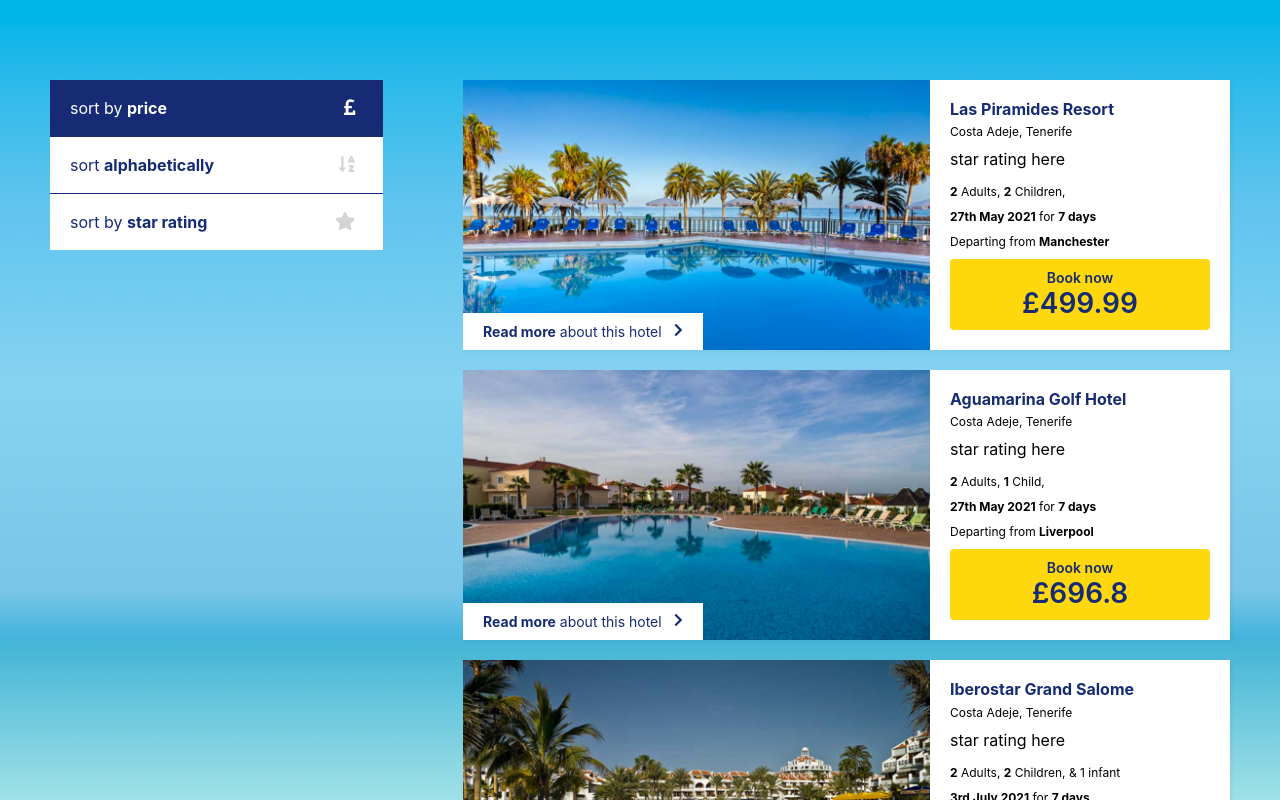
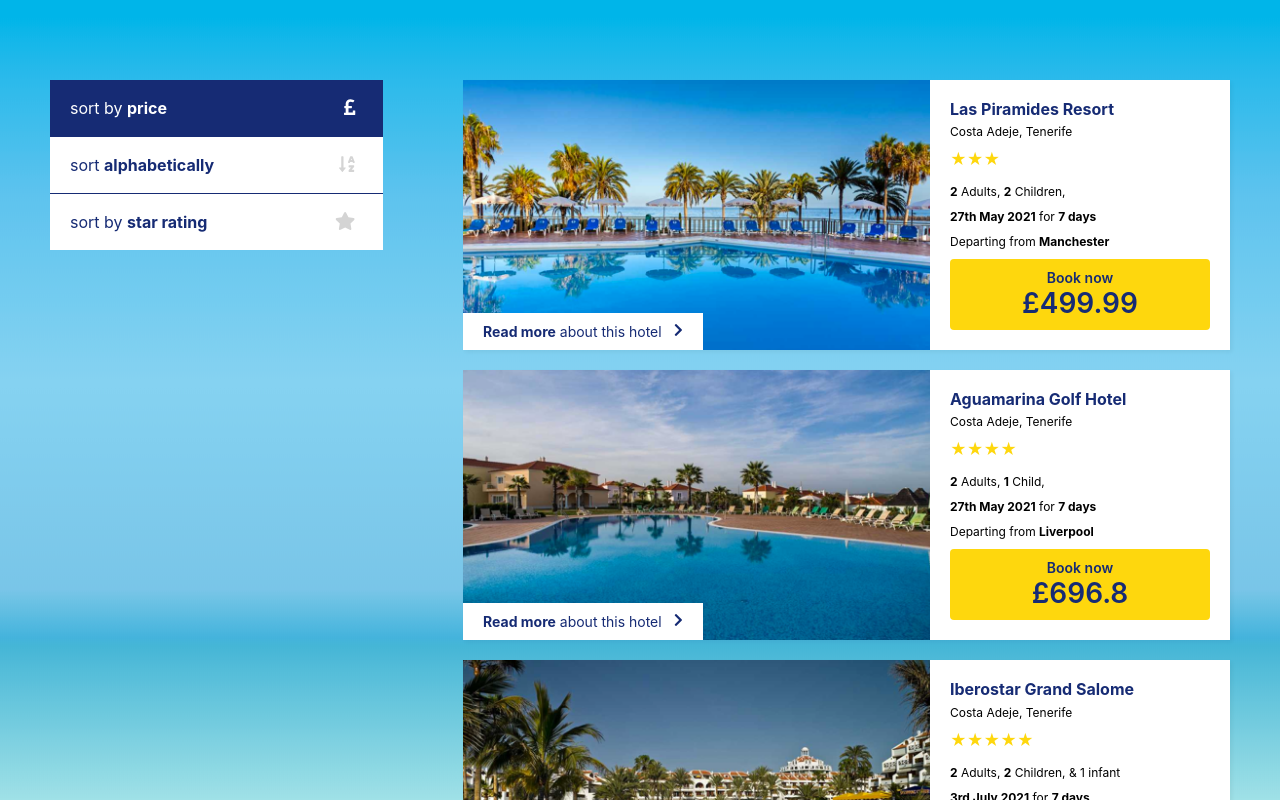
Before and after one commit to KevinCain90/react-query-tutorial, a React (Create React App) app in the folder my-app/: page / in a window 1280 px wide. Shown: the top 800 px of the page. Built offline with nearby package versions, Linux system fonts and the light colour scheme.

Commit message:
star rating done and final checks complete

```diff
--- a/my-app/src/components/ResultCard/index.tsx
+++ b/my-app/src/components/ResultCard/index.tsx
@@ -62,7 +62,7 @@ const ResultCard: React.FC<ResultCardProps> = ({
           <StyledH3>
             {location}
           </StyledH3>
-          <StyledStarRatingDiv $starRating={starRating} >star rating here</StyledStarRatingDiv>
+          <StyledStarRatingDiv $starRating={starRating} />
           <StyledInfoP>
             <strong>{guests.adults}</strong> {adultText}
             <strong>{guests.children}</strong> {childText}
--- a/my-app/src/components/ResultCard/styles.ts
+++ b/my-app/src/components/ResultCard/styles.ts
@@ -55,6 +55,21 @@ export const StyledH4 = styled.h4`
 
 export const StyledStarRatingDiv = styled.div<{ $starRating: number }>`
   margin-bottom: 15px;
+  &:after {
+    color: #FED70D;
+    ${({ $starRating }) =>
+      $starRating === 3 &&
+      `content: '★★★';`
+    }
+    ${({ $starRating }) =>
+      $starRating === 4 &&
+      `content: '★★★★';`
+    }
+    ${({ $starRating }) =>
+      $starRating === 5 &&
+      `content: '★★★★★';`
+    }
+  }
 `;
 
 export const StyledInfoP = styled.div`
```
